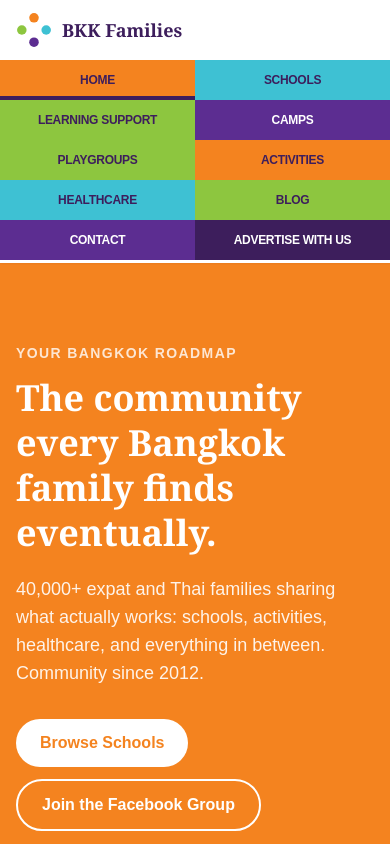
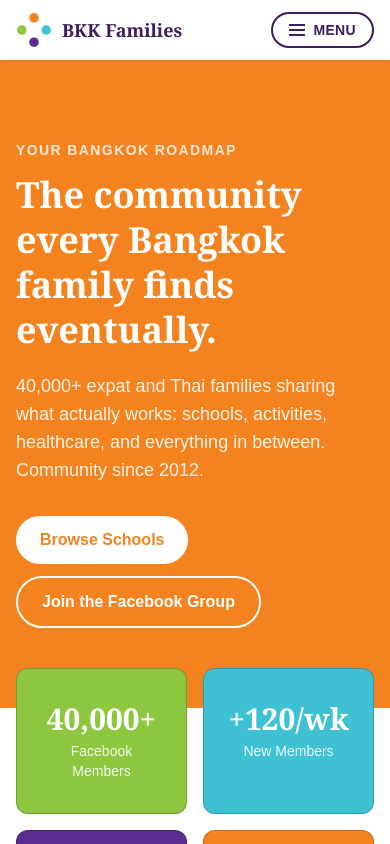
Before and after one commit to robkawada-ux/bkkfamilies, a Next.js app: page / in a window 390 px wide. Shown: the top 844 px of the page. Built offline with nearby package versions, Linux system fonts and the light colour scheme.

Commit message:
Collapsible phone menu with checkerboard colours

```diff
--- a/src/components/ui/Nav.tsx
+++ b/src/components/ui/Nav.tsx
@@ -1,5 +1,6 @@
 "use client";
 
+import { useEffect, useState } from "react";
 import Link from "next/link";
 import { usePathname } from "next/navigation";
 import Logo from "./Logo";
@@ -7,88 +8,40 @@ import Logo from "./Logo";
 type NavLink = {
   href: string;
   label: string;
-  /** Full literal class strings so Tailwind's scanner picks them up */
-  block: string;
+  /**
+   * Full literal class strings so Tailwind's scanner picks them up.
+   * `mobile` colours the two-column menu below lg, arranged as a
+   * checkerboard so no two neighbouring blocks share a colour.
+   * `desktop` colours the single ten-column bar from lg up.
+   */
+  mobile: string;
+  desktop: string;
   hover: string;
   /** Colour of the active-page underline */
   bar: string;
 };
 
 const LINKS: NavLink[] = [
-  {
-    href: "/",
-    label: "Home",
-    block: "bg-orange text-purple-dark",
-    hover: "hover:brightness-105",
-    bar: "bg-purple-dark",
-  },
-  {
-    href: "/schools",
-    label: "Schools",
-    block: "bg-teal text-purple-dark",
-    hover: "hover:brightness-105",
-    bar: "bg-purple-dark",
-  },
-  {
-    href: "/learning-support",
-    label: "Learning Support",
-    block: "bg-green text-purple-dark",
-    hover: "hover:brightness-105",
-    bar: "bg-purple-dark",
-  },
-  {
-    href: "/camps",
-    label: "Camps",
-    block: "bg-purple text-white",
-    hover: "hover:brightness-125",
-    bar: "bg-white",
-  },
-  {
-    href: "/playgroups",
-    label: "Playgroups",
-    block: "bg-green text-purple-dark",
-    hover: "hover:brightness-105",
-    bar: "bg-purple-dark",
-  },
-  {
-    href: "/activities",
-    label: "Activities",
-    block: "bg-orange text-purple-dark",
-    hover: "hover:brightness-125",
-    bar: "bg-purple-dark",
-  },
-  {
-    href: "/healthcare",
-    label: "Healthcare",
-    block: "bg-teal text-purple-dark",
-    hover: "hover:brightness-105",
-    bar: "bg-purple-dark",
-  },
-  {
-    href: "/blog",
-    label: "Blog",
-    block: "bg-green text-purple-dark",
-    hover: "hover:brightness-105",
-    bar: "bg-purple-dark",
-  },
-  {
-    href: "/contact",
-    label: "Contact",
-    block: "bg-purple text-white",
-    hover: "hover:brightness-125",
-    bar: "bg-white",
-  },
-  {
-    href: "/contact#advertise",
-    label: "Advertise With Us",
-    block: "bg-purple-dark text-white",
-    hover: "hover:brightness-150",
-    bar: "bg-white",
-  },
+  { href: "/", label: "Home", mobile: "bg-orange text-purple-dark", desktop: "lg:bg-orange lg:text-purple-dark", hover: "hover:brightness-105", bar: "bg-purple-dark" },
+  { href: "/schools", label: "Schools", mobile: "bg-teal text-purple-dark", desktop: "lg:bg-teal lg:text-purple-dark", hover: "hover:brightness-105", bar: "bg-purple-dark" },
+  { href: "/learning-support", label: "Learning Support", mobile: "bg-purple text-white", desktop: "lg:bg-green lg:text-purple-dark", hover: "hover:brightness-110", bar: "bg-white lg:bg-purple-dark" },
+  { href: "/camps", label: "Camps", mobile: "bg-green text-purple-dark", desktop: "lg:bg-purple lg:text-white", hover: "hover:brightness-110", bar: "bg-purple-dark lg:bg-white" },
+  { href: "/playgroups", label: "Playgroups", mobile: "bg-teal text-purple-dark", desktop: "lg:bg-green lg:text-purple-dark", hover: "hover:brightness-105", bar: "bg-purple-dark" },
+  { href: "/activities", label: "Activities", mobile: "bg-orange text-purple-dark", desktop: "lg:bg-orange lg:text-purple-dark", hover: "hover:brightness-110", bar: "bg-purple-dark" },
+  { href: "/healthcare", label: "Healthcare", mobile: "bg-green text-purple-dark", desktop: "lg:bg-teal lg:text-purple-dark", hover: "hover:brightness-105", bar: "bg-purple-dark" },
+  { href: "/blog", label: "Blog", mobile: "bg-purple text-white", desktop: "lg:bg-green lg:text-purple-dark", hover: "hover:brightness-110", bar: "bg-white lg:bg-purple-dark" },
+  { href: "/contact", label: "Contact", mobile: "bg-orange text-purple-dark", desktop: "lg:bg-purple lg:text-white", hover: "hover:brightness-110", bar: "bg-purple-dark lg:bg-white" },
+  { href: "/contact#advertise", label: "Advertise With Us", mobile: "bg-purple-dark text-white", desktop: "lg:bg-purple-dark lg:text-white", hover: "hover:brightness-150", bar: "bg-white" },
 ];
 
 export default function Nav() {
   const pathname = usePathname();
+  const [open, setOpen] = useState(false);
+
+  // Close the phone menu whenever the page changes.
+  useEffect(() => {
+    setOpen(false);
+  }, [pathname]);
 
   const isActive = (href: string) => {
     const path = href.split("#")[0];
@@ -106,14 +59,29 @@ export default function Nav() {
             BKK Families
           </span>
         </Link>
-        <p className="hidden text-sm italic text-neutral-500 sm:block">
+        <p className="hidden text-sm italic text-neutral-500 lg:block">
           Your Bangkok Roadmap
         </p>
+        <button
+          type="button"
+          onClick={() => setOpen((o) => !o)}
+          aria-expanded={open}
+          aria-controls="main-nav"
+          className="flex items-center gap-2 rounded-full border-2 border-purple-dark px-4 py-1.5 text-sm font-bold uppercase tracking-wide text-purple-dark lg:hidden"
+        >
+          <span aria-hidden="true" className="flex w-4 flex-col gap-[3px]">
+            <span className={`h-0.5 bg-purple-dark transition ${open ? "translate-y-[5px] rotate-45" : ""}`} />
+            <span className={`h-0.5 bg-purple-dark transition ${open ? "opacity-0" : ""}`} />
+            <span className={`h-0.5 bg-purple-dark transition ${open ? "-translate-y-[5px] -rotate-45" : ""}`} />
+          </span>
+          {open ? "Close" : "Menu"}
+        </button>
       </div>
 
       <nav
+        id="main-nav"
         aria-label="Main"
-        className="grid grid-cols-2 border-b-[3px] border-white sm:grid-cols-5 lg:grid-cols-10"
+        className={`${open ? "grid" : "hidden"} grid-cols-2 border-b-[3px] border-white lg:grid lg:grid-cols-10`}
       >
         {LINKS.map((l) => {
           const active = isActive(l.href);
@@ -122,7 +90,7 @@ export default function Nav() {
               key={l.href}
               href={l.href}
               aria-current={active ? "page" : undefined}
-              className={`relative flex items-center justify-center px-1 py-3 text-center text-xs font-bold uppercase tracking-tight transition md:px-1 md:text-[0.62rem] lg:px-2 lg:text-[0.7rem] xl:tracking-wide ${l.block} ${l.hover}`}
+              className={`relative flex items-center justify-center px-1 py-4 text-center text-sm font-bold uppercase tracking-tight transition lg:px-2 lg:py-3 lg:text-[0.7rem] xl:tracking-wide ${l.mobile} ${l.desktop} ${l.hover}`}
             >
               {l.label}
               {active && (
```
